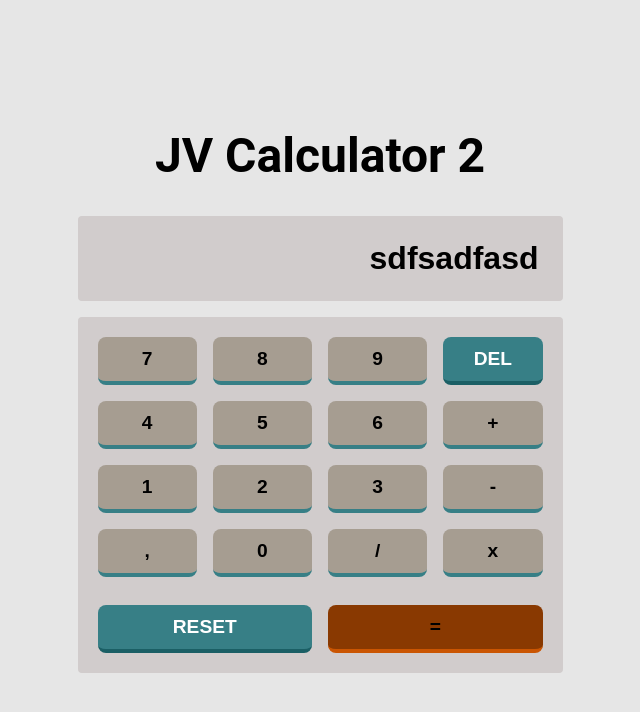
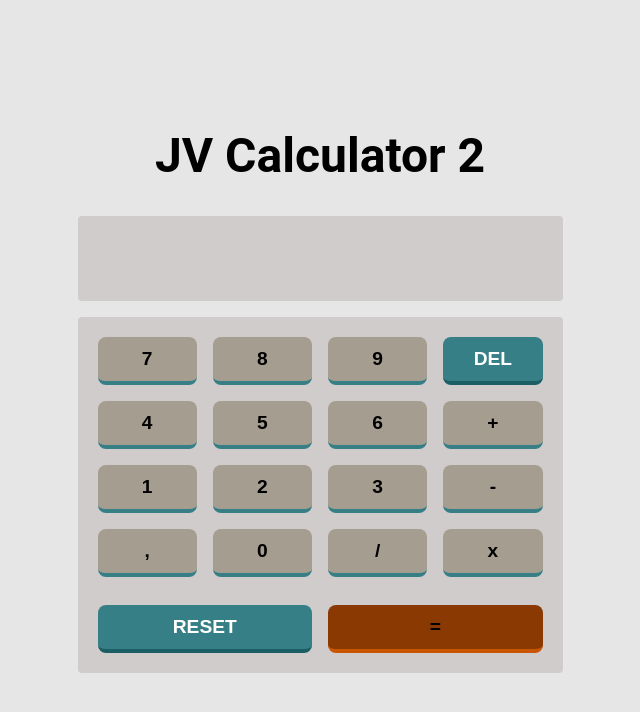
Before and after one commit to joaobispo2077/jv-calculator-v2, an Angular app: page / in a window 1280 px wide. Shown: the top 712 px of the page, without its empty margins (320-960 px from the left). Built offline with nearby package versions, Linux system fonts and the light colour scheme.

Commit message:
chore(wip): adding validation from expression value

```diff
--- a/src/app/components/calculator/calculator.component.ts
+++ b/src/app/components/calculator/calculator.component.ts
@@ -1,11 +1,12 @@
 import { Component } from '@angular/core';
+import { isValidExpression } from 'src/utils/calculator';
 @Component({
   selector: 'app-calculator',
   templateUrl: './calculator.component.html',
   styleUrls: ['./calculator.component.scss'],
 })
 export class CalculatorComponent {
-  expression = 'sdfsadfasd';
+  expression = '';
 
   constructor() {}
 
@@ -14,7 +15,11 @@ export class CalculatorComponent {
   }
 
   addExpressionValue(value: string) {
-    console.log('addExpressionValue', value);
+    const newExpression = `${this.expression}${value}`;
+
+    if (isValidExpression(newExpression)) {
+      this.expression = newExpression;
+    }
   }
 
   removeLastCharFromExpression() {
--- a/src/utils/calculator.ts
+++ b/src/utils/calculator.ts
@@ -35,43 +35,42 @@ function calculate(expression: string) {
   return result.toString().replace('.', ',');
 }
 
-// function isValidExpression(expression: string): boolean {
-
-//   const candidateText = expression;
-
-//   const lastValue = candidateText.slice(-1);
-
-//   const isCandidateRepeatSymbol =
-//     expressionSymbols.includes(lastValue) &&
-//     expressionSymbols.includes(candidateText);
-//   const validExpressionPattern = /^(((\d+)|-|\+|x|\/|(?:x)|(,))+)$/g;
-//   const isValidExpression =
-//     validExpressionPattern.test(candidateText) && !isCandidateRepeatSymbol;
-//   const invalidSymbolsAsFirstValue = ['x', '/'];
-//   const isValidFirstValue =
-//     isValidExpression && !invalidSymbolsAsFirstValue.includes(candidateText);
-//   if (isEmptyExpression.value) {
-//     if (isValidFirstValue) {
-//       expression.value += candidateText;
-//     }
-//     return;
-//   }
-//   // dont touch this, idk why it works
-//   const hasTwoFactors =
-//     Array.from(expression.value).find(
-//       (symbol, index) => expressionSymbols.includes(symbol) && index !== 0
-//     ) && expressionSymbols.includes(candidateText);
-//   if (hasTwoFactors) {
-//     return;
-//   }
-//   if (isValidExpression) {
-//     expression.value += candidateText;
-//     return;
-//   }
-// }
+function isValidExpression(expression: string): boolean {
+  // const candidateText = expression;
+  // const lastValue = candidateText.slice(-1);
+  // const isCandidateRepeatSymbol =
+  //   expressionSymbols.includes(lastValue) &&
+  //   expressionSymbols.includes(candidateText);
+  // const validExpressionPattern = /^(((\d+)|-|\+|x|\/|(?:x)|(,))+)$/g;
+  // const isValidExpression =
+  //   validExpressionPattern.test(candidateText) && !isCandidateRepeatSymbol;
+  // const invalidSymbolsAsFirstValue = ['x', '/'];
+  // const isValidFirstValue =
+  //   isValidExpression && !invalidSymbolsAsFirstValue.includes(candidateText);
+  // if (isEmptyExpression.value) {
+  //   if (isValidFirstValue) {
+  //     expression.value += candidateText;
+  //   }
+  //   return;
+  // }
+  // // dont touch this, idk why it works
+  // const hasTwoFactors =
+  //   Array.from(expression.value).find(
+  //     (symbol, index) => expressionSymbols.includes(symbol) && index !== 0
+  //   ) && expressionSymbols.includes(candidateText);
+  // if (hasTwoFactors) {
+  //   return;
+  // }
+  // if (isValidExpression) {
+  //   expression.value += candidateText;
+  //   return;
+  // }
+  return true;
+}
 export {
   calculate,
   getOperationBySymbol,
   expressionSymbols,
   MathExpressionSymbols,
+  isValidExpression,
 };
```
